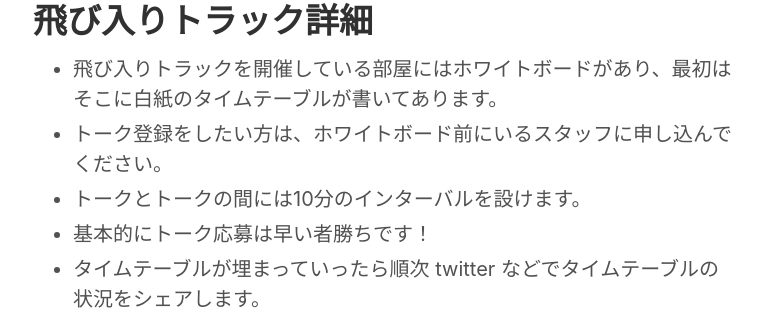
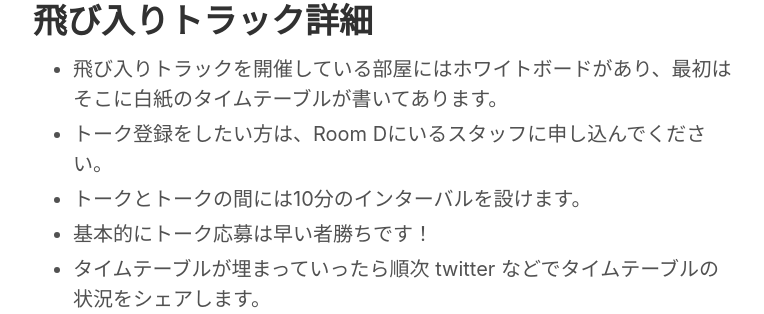
Before and after one commit to hachiojipm/yapcasia-8oji-2016mid, a Jekyll site: the page built from jumping_in_track.md, in a window 1280 px wide. Shown: the part 1170-1484 px from the top of the page, without its empty margins (257-1021 px from the left). Built offline with Jekyll 4.4.1, drawn with Linux system fonts in a browser that asks for light colours; comment, search, counter and statistics services are not loaded.

Commit message:
s/ホワイトボード前にいるスタッフ/Room Dにいるスタッフ/

```diff
--- a/jumping_in_track.md
+++ b/jumping_in_track.md
@@ -13,7 +13,7 @@ title: jumping in track
 # 飛び入りトラック詳細
 
 * 飛び入りトラックを開催している部屋にはホワイトボードがあり、最初はそこに白紙のタイムテーブルが書いてあります。
-* トーク登録をしたい方は、ホワイトボード前にいるスタッフに申し込んでください。
+* トーク登録をしたい方は、Room Dにいるスタッフに申し込んでください。
 * トークとトークの間には10分のインターバルを設けます。
 * 基本的にトーク応募は早い者勝ちです！
 * タイムテーブルが埋まっていったら順次 twitter などでタイムテーブルの状況をシェアします。
```
